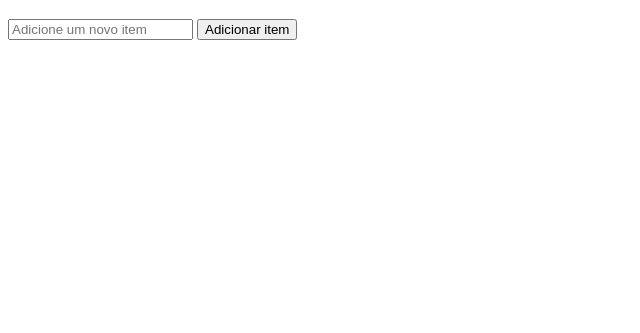
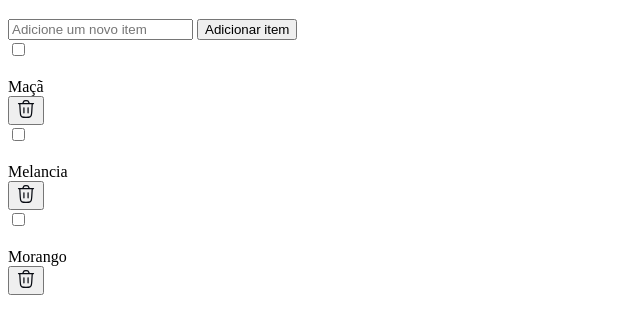
Before and after one commit to bielcezar/QuickList, a plain HTML site: page index.html in a window 1280 px wide. Shown: the part 115-448 px from the top of the page, without its empty margins (0-640 px from the left). Drawn offline with nearby package versions, Linux system fonts and the light colour scheme.

Commit message:
adição da section.list

```diff
--- a/index.html
+++ b/index.html
@@ -32,7 +32,49 @@
 <section class="add-item">
     <input type="text" placeholder="Adicione um novo item" id="item">
     <button>Adicionar item</button>
+
 </section>
+<section class="list">
+    <div class="item">
+        <div>
+            <input type="checkbox" name="list" id="item-1">
+            <div class="custom-checkbox">
+                <img src="checked.svg" alt="checked">
+            </div>
+            <label for="item-1"> Maçã</label>
+        </div>
+
+        <button>
+            <img src="trash-icon.svg" alt="trash icon">
+        </button>
+    </div>
+     <div class="item">
+        <div>
+            <input type="checkbox" name="list" id="item-2">
+            <div class="custom-checkbox">
+                <img src="checked.svg" alt="checked">
+            </div>Melancia </label>
+        </div>
+
+        <button>
+            <img src="trash-icon.svg" alt="trash icon">
+        </button>
+    </div>
+     <div class="item">
+        <div>
+            <input type="checkbox" name="list" id="item-3">
+
+            <div class="custom-checkbox">
+                <img src="checked.svg" alt="checked">
+            </div>
+            <label for="item-3"> Morango</label>
+        </div>
+
+        <button>
+            <img src="trash-icon.svg" alt="trash icon">
+        </button>
+    </div>
+  </section>
     </main>
 </body>
 </html>
```
